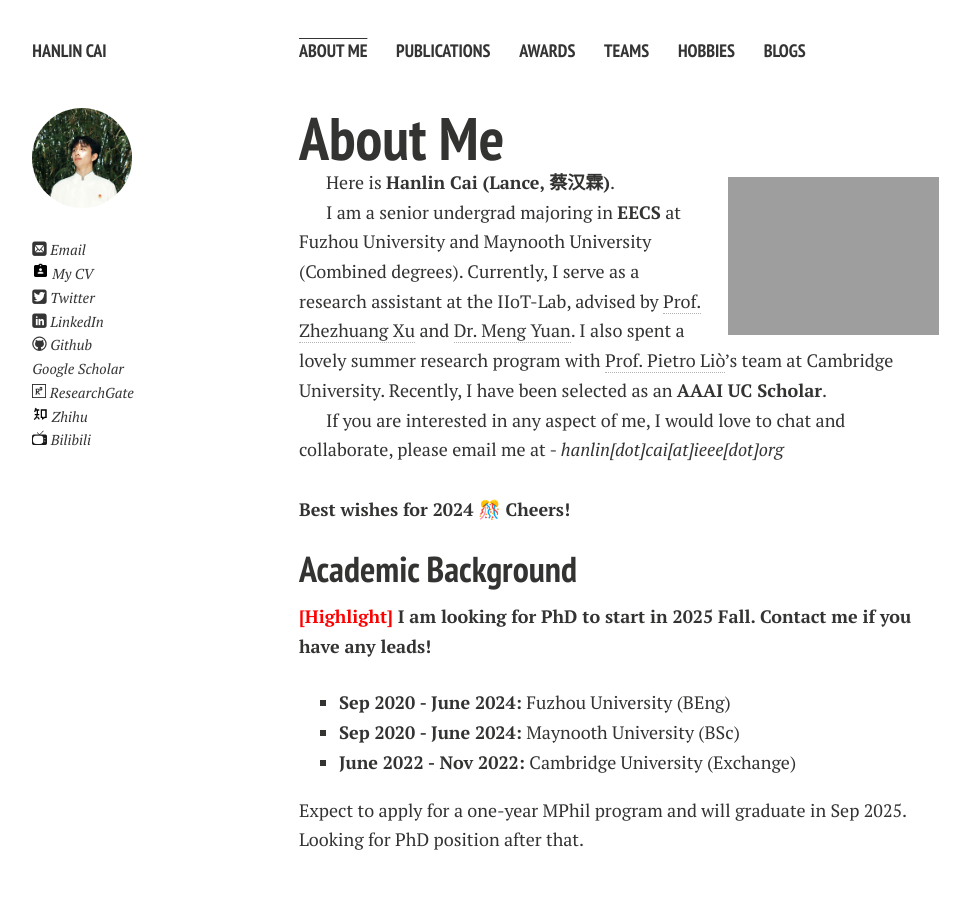
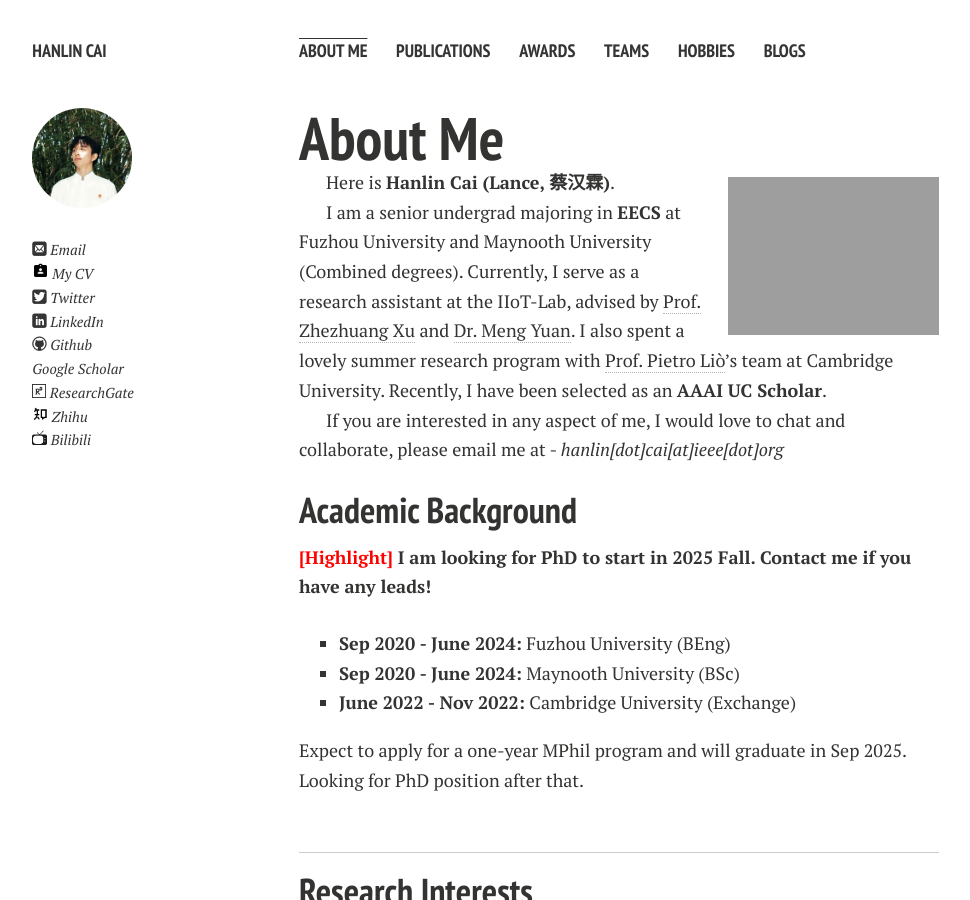
Before and after one commit to GuangLun2000/GuangLun2000.github.io, a Jekyll site: the page built from index.md, in a window 1280 px wide and 900 px high. Shown: the whole window, without its empty margins (21-991 px from the left). Built offline with Jekyll 4.4.1, drawn with Linux system fonts in a browser that asks for light colours; nearby versions of some CDN libraries; comment, search, counter and statistics services are not loaded; a style sheet for code colours, icons or effects is not loaded; our own code applies the rules of GitHub Pages for plain Markdown files.

Commit message:
Update index.md

```diff
--- a/index.md
+++ b/index.md
@@ -11,8 +11,6 @@ Here is **Hanlin Cai (Lance, 蔡汉霖)**.
 I am a senior undergrad majoring in **EECS** at Fuzhou University and Maynooth University (Combined degrees). Currently, I serve as a research assistant at the IIoT-Lab, advised by [Prof. Zhezhuang Xu](https://www.researchgate.net/profile/Zhezhuang-Xu) and [Dr. Meng Yuan](https://www.researchgate.net/profile/Meng-Yuan-4). I also spent a lovely summer research program with [Prof. Pietro Liò](https://www.cl.cam.ac.uk/~pl219/)'s team at Cambridge University. Recently, I have been selected as an **AAAI UC Scholar**.
 
 If you are interested in any aspect of me, I would love to chat and collaborate, please email me at - *hanlin[dot]cai[at]ieee[dot]org*
-
-<br>**Best wishes for 2024 🎊 Cheers!**
 
 ## Academic Background
 
```
